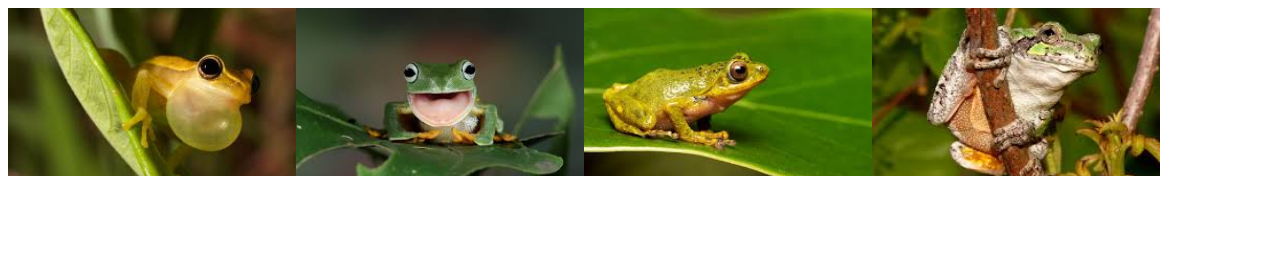
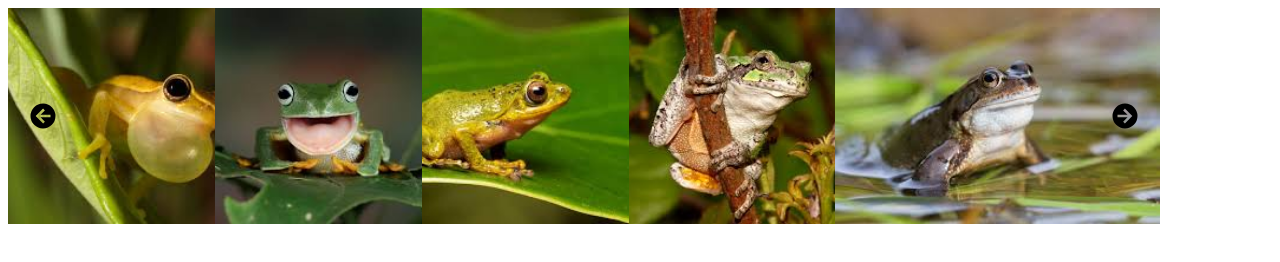
Before and after one commit to Jennyznz/image-carousel, a plain HTML site: page index.html in a window 1280 px wide. Drawn offline with Linux system fonts and the light colour scheme.

Commit message:
Add navigation buttons to slideshow

```diff
--- a/index.html
+++ b/index.html
@@ -8,10 +8,27 @@
 </head>
 <body>
     <div id="img-carousel">
-        <div class="slide"></div>
-        <div class="slide"></div>
-        <div class="slide"></div>
-        <div class="slide"></div>
+        <div class="slide arrow-slide">
+            <img class="image" src="" alt="">
+            <div class="prev">
+                <img class="arrow" id="left" src="./assets/arrow-left-circle.svg" alt="">
+            </div>
+        </div>
+        <div class="slide">
+            <img class="image" src="" alt="">
+        </div>
+        <div class="slide">
+            <img class="image" src="" alt="">
+        </div>
+        <div class="slide">
+            <img class="image" src="" alt="">
+        </div>
+        <div class="slide arrow-slide">
+            <img class="image" src="" alt="">
+            <div class="next">
+                <img class="arrow" id="right" src="./assets/arrow-right-circle.svg" alt="">
+            </div>
+        </div>
     </div>
     <script src="main.js"></script>
 </body>
--- a/main.js
+++ b/main.js
@@ -17,10 +17,34 @@ function displaySlides() {
     const carousel = document.getElementById('img-carousel');
     const slides = document.querySelectorAll('.slide');
 
-    // There are less slides than gallery items
-    slides.forEach((slide, index )=> {
-        const img = document.createElement('img');
+    slides.forEach((slide, index )=> {  // There are less slides than gallery items
+        const img = slide.querySelector('img');
         img.src = gallery[index];
-        slide.append(img)
     });
 }
+
+const prevBtn = document.getElementById('left');
+prevBtn.addEventListener('click', () => {
+    prevSlide();
+});
+
+function prevSlide() {
+    // Move last image in gallery to the front
+    const last = gallery.pop();
+    gallery.unshift(last);
+
+    displaySlides();
+}
+
+const nextBtn = document.getElementById('right');
+nextBtn.addEventListener('click', () => {
+    nextSlide();
+})
+
+function nextSlide() {
+    // Move first image in gallery to the end
+    const first = gallery.shift();
+    gallery.push(first);
+
+    displaySlides();
+}
--- a/styles.css
+++ b/styles.css
@@ -8,7 +8,31 @@
 }
 
 img {
-    width: 100%;
-    height: 70%;
+    --img-width: 100%;
+    --img-height: 90%;
+
+    width: var(--img-width);
+    height: var(--img-height);
     object-fit: cover;
 }
+
+.arrow-slide {
+    position: relative;
+}
+
+.arrow {
+    position: absolute;
+    width: 30px;
+    --arrow-height: 30px;
+    height: var(--arrow-height);
+    top: calc(var(--img-height) / 2 - calc(var(--arrow-height) / 2));
+    z-index: 1;
+}
+
+.arrow#left {
+    left: 20px;
+}
+
+.arrow#right {
+    right: 20px;
+}
```
Also changed, not shown: assets/arrow-left-circle.svg (added), assets/arrow-right-circle.svg (added).
